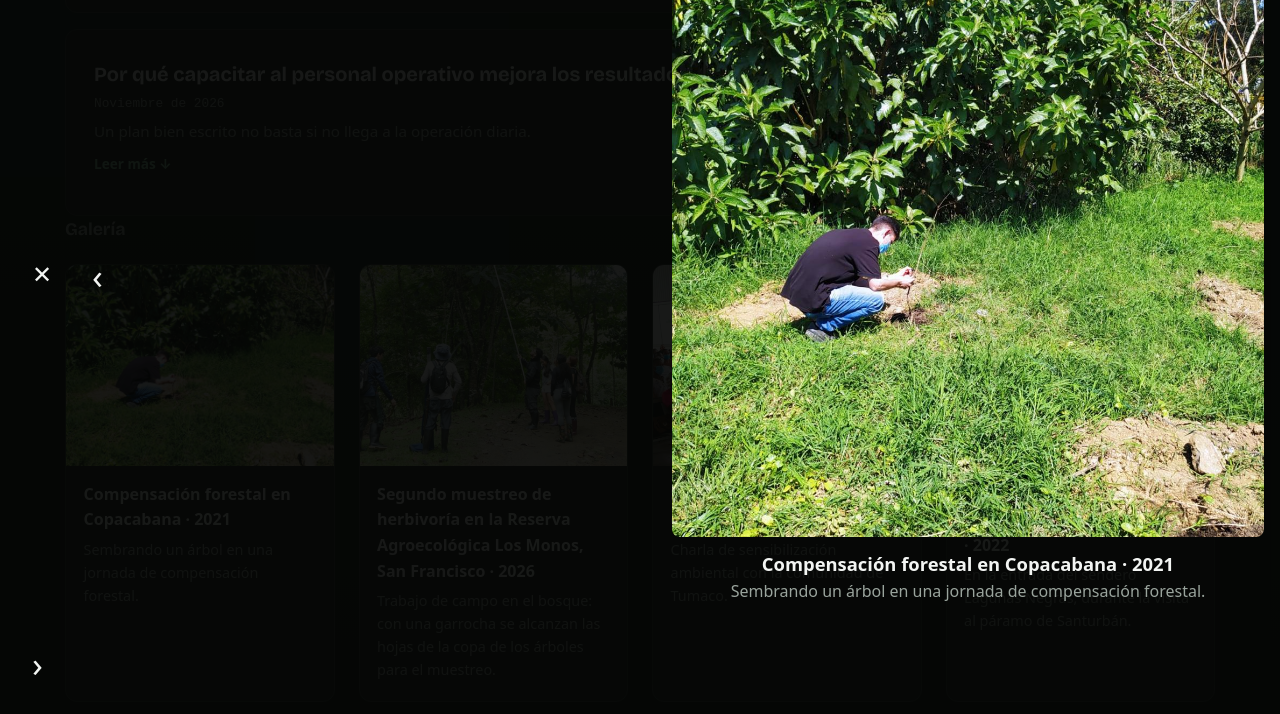
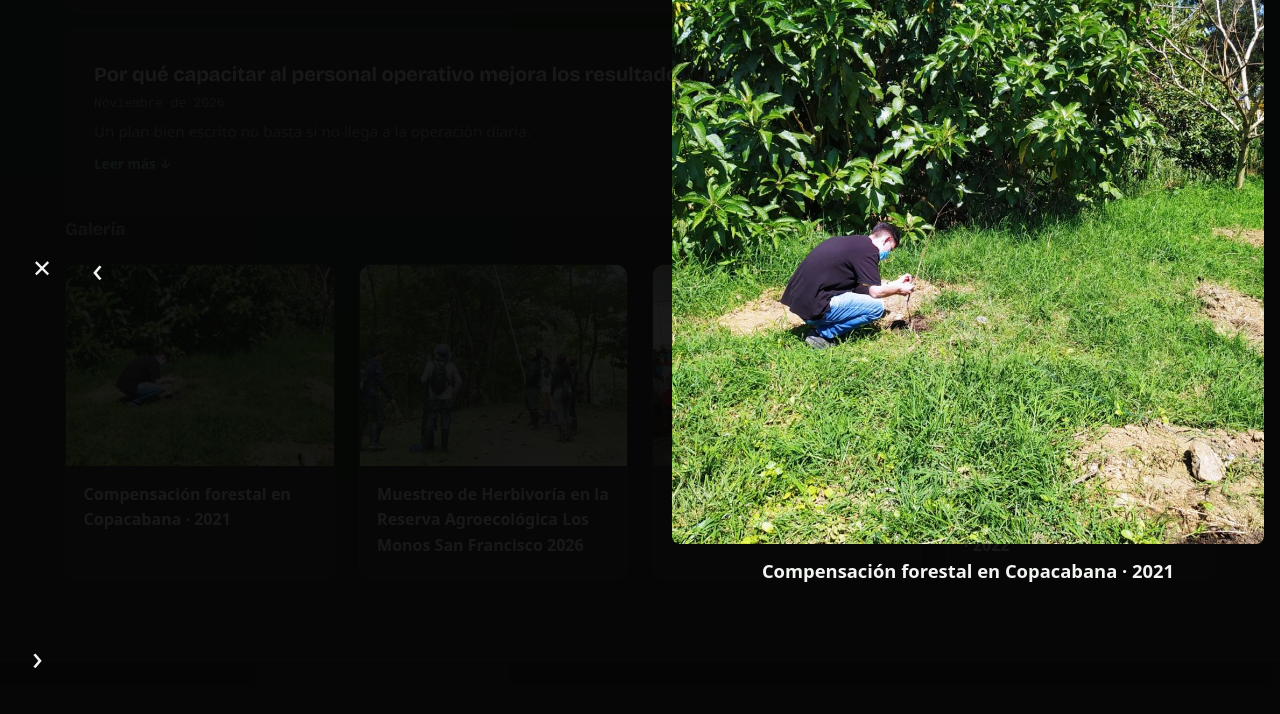
Before and after one commit to Mytux/mytux.github.io, a plain HTML site: page index.html in a window 1280 px wide. Both pictures are taken after a click on the button 199 px from the left and 5552 px from the top of the page. Shown: the part 5187-5901 px from the top of the page. Drawn offline with nearby package versions, Linux system fonts and the light colour scheme.

Commit message:
Update personal description and gallery captions

```diff
--- a/index.html
+++ b/index.html
@@ -69,7 +69,7 @@
           <img class="about-photo" alt="Retrato de Brahian Camilo Muñoz López" width="480" height="600" loading="lazy" decoding="async" src="assets/portrait.jpg">
         </picture>
         <div class="about-body">
-          <p><strong>Soy Brahian Camilo Muñoz López</strong>: estudiante de Ingeniería Ambiental, tecnólogo en Sistemas de Gestión Ambiental y técnico en sistemas, con alta experiencia en gestión ambiental y coordinación de proyectos.</p>
+          <p><strong>Ingeniero Ambiental en formación</strong>, tecnólogo en Sistemas de Gestión Ambiental y técnico en sistemas, con alta experiencia en gestión ambiental y coordinación de proyectos.</p>
           <p>Mi enfoque está en el análisis de datos, la sostenibilidad, la meteorología y las ciencias de la atmósfera, con interés en desarrollar soluciones innovadoras que integren la tecnología y los recursos naturales.</p>
           <p>Diseño capacitaciones ambientales a la medida de cada empresa, para personal administrativo, ejecutivo y operativo, en agua, suelos, aire, energía, residuos sólidos, fauna, flora, sostenibilidad y educación social.</p>
         </div>
@@ -226,10 +226,10 @@ document.documentElement.classList.add('js');
 
 /* ===== GALERIA ===== */
 const FOTOS = [
-  { src: 'assets/galeria-compensacion-copacabana.jpg', titulo: 'Compensación forestal en Copacabana · 2021', descripcion: 'Sembrando un árbol en una jornada de compensación forestal.', pos: 'center 55%' },
-  { src: 'assets/galeria-herbivoria-los-monos.jpg', titulo: 'Segundo muestreo de herbivoría en la Reserva Agroecológica Los Monos, San Francisco · 2026', descripcion: 'Trabajo de campo en el bosque: con una garrocha se alcanzan las hojas de la copa de los árboles para el muestreo.', pos: 'center 90%' },
-  { src: 'assets/galeria-sensibilizacion-tumaco.jpg', titulo: 'Sensibilización con la comunidad de Tumaco · 2021', descripcion: 'Charla de sensibilización ambiental con la comunidad de Tumaco.', pos: 'center 50%' },
-  { src: 'assets/galeria-paramo-santurban.jpg', titulo: 'Visita al páramo de Santurbán, Vetas, Santander · 2022', descripcion: 'En la entrada del sendero Lagunas Negras, durante la visita al páramo de Santurbán.', pos: 'center 40%' }
+  { src: 'assets/galeria-compensacion-copacabana.jpg', titulo: 'Compensación forestal en Copacabana · 2021', pos: 'center 55%' },
+  { src: 'assets/galeria-herbivoria-los-monos.jpg', titulo: 'Muestreo de Herbivoría en la Reserva Agroecológica Los Monos San Francisco 2026', pos: 'center 90%' },
+  { src: 'assets/galeria-sensibilizacion-tumaco.jpg', titulo: 'Sensibilización con la comunidad de Tumaco · 2021', pos: 'center 50%' },
+  { src: 'assets/galeria-paramo-santurban.jpg', titulo: 'Visita al páramo de Santurbán, Vetas, Santander · 2022', pos: 'center 40%' }
 ];
 if (FOTOS.length) document.getElementById('galeria').hidden = false;
 const esc = s => String(s).replace(/[&<>"]/g, c => ({'&':'&amp;','<':'&lt;','>':'&gt;','"':'&quot;'}[c]));
@@ -237,7 +237,7 @@ const gal = document.getElementById('gallery');
 FOTOS.forEach((f, i) => {
   const fig = document.createElement('figure');
   fig.className = 'shot empty';
-  fig.innerHTML = '<button type="button" class="shot-btn" aria-label="Ampliar: ' + esc(f.titulo) + '"><img loading="lazy" decoding="async" alt="' + esc(f.titulo) + '"><span class="ph">Foto de ejemplo</span></button><figcaption><strong>' + esc(f.titulo) + '</strong><span>' + esc(f.descripcion) + '</span></figcaption>';
+  fig.innerHTML = '<button type="button" class="shot-btn" aria-label="Ampliar: ' + esc(f.titulo) + '"><img loading="lazy" decoding="async" alt="' + esc(f.titulo) + '"><span class="ph">Foto de ejemplo</span></button><figcaption><strong>' + esc(f.titulo) + '</strong></figcaption>';
   const img = fig.querySelector('img');
   img.onload = () => fig.classList.remove('empty');
   img.onerror = () => fig.classList.add('empty');
@@ -265,7 +265,7 @@ function show(i, trigger) {
   image.src = f.src;
   image.alt = f.titulo;
   document.getElementById('lb-t').textContent = f.titulo;
-  document.getElementById('lb-d').textContent = f.descripcion;
+  document.getElementById('lb-d').textContent = f.descripcion || '';
   lb.hidden = false;
   document.body.style.overflow = 'hidden';
   document.getElementById('lb-x').focus();
```
